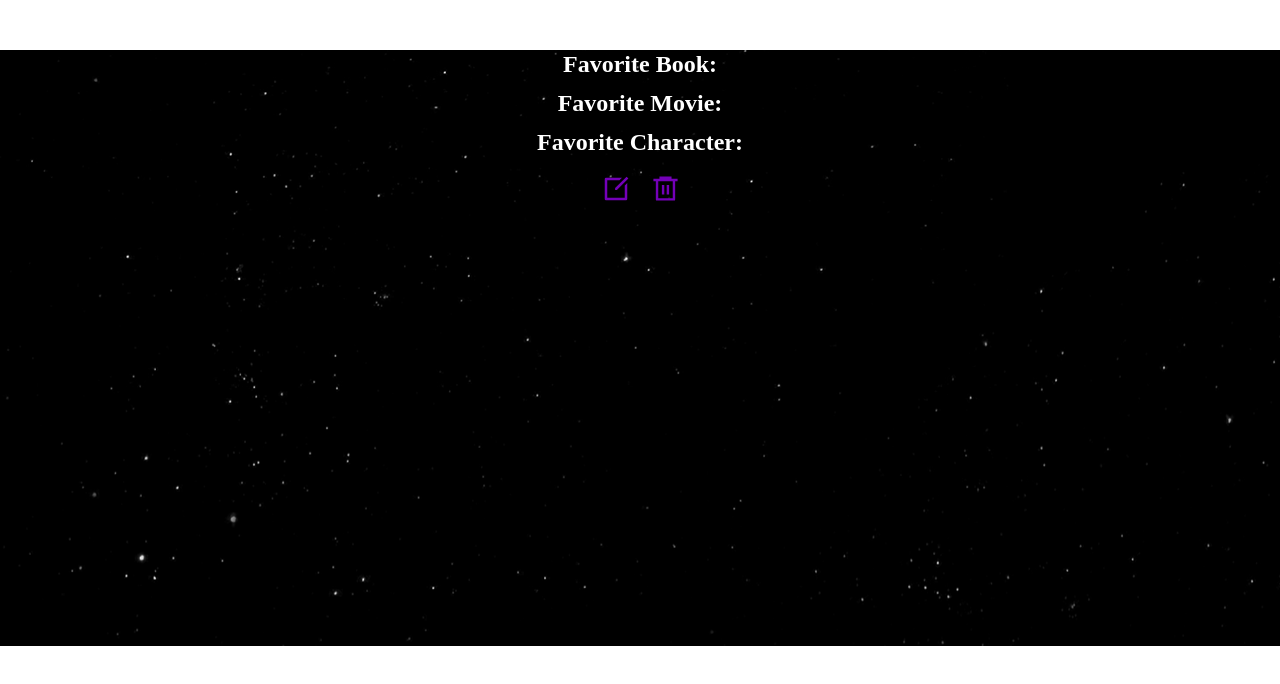
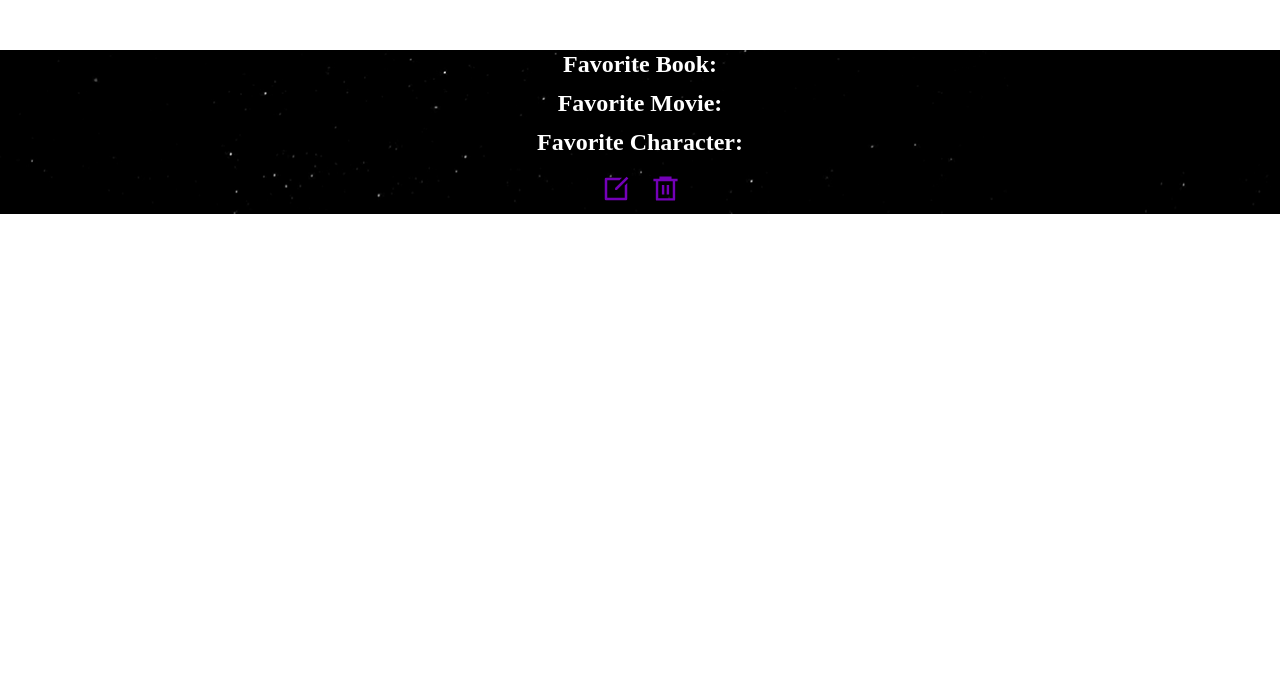
Before and after one commit to courtneydowns/potterverse-fan-site-client, a React (Create React App) app: page /profile in a window 1280 px wide. Shown: the top 684 px of the page. Built offline with nearby package versions, Linux system fonts and the light colour scheme; no server answers; the HTML template or start-up script is replaced by a standard one.

Commit message:
fixing background issue on view profile

```diff
--- a/src/App.css
+++ b/src/App.css
@@ -107,6 +107,8 @@ body {
   width: 100%;
   height: 100%;
   display: block;
+  /* If cover doesn't work, try contain. */
+  background-size: cover;
 }
 
 .stars {
--- a/src/Components/profile/ViewProfile.jsx
+++ b/src/Components/profile/ViewProfile.jsx
@@ -126,6 +126,7 @@ class ViewProfile extends Component {
             profileData={this.state.profileData}
           />
         </div>
+        {/* <br></br>
         <br></br>
         <br></br>
         <br></br>
@@ -142,8 +143,7 @@ class ViewProfile extends Component {
         <br></br>
         <br></br>
         <br></br>
-        <br></br>
-        <br></br>
+        <br></br> */}
       </div>
     );
   }
```
